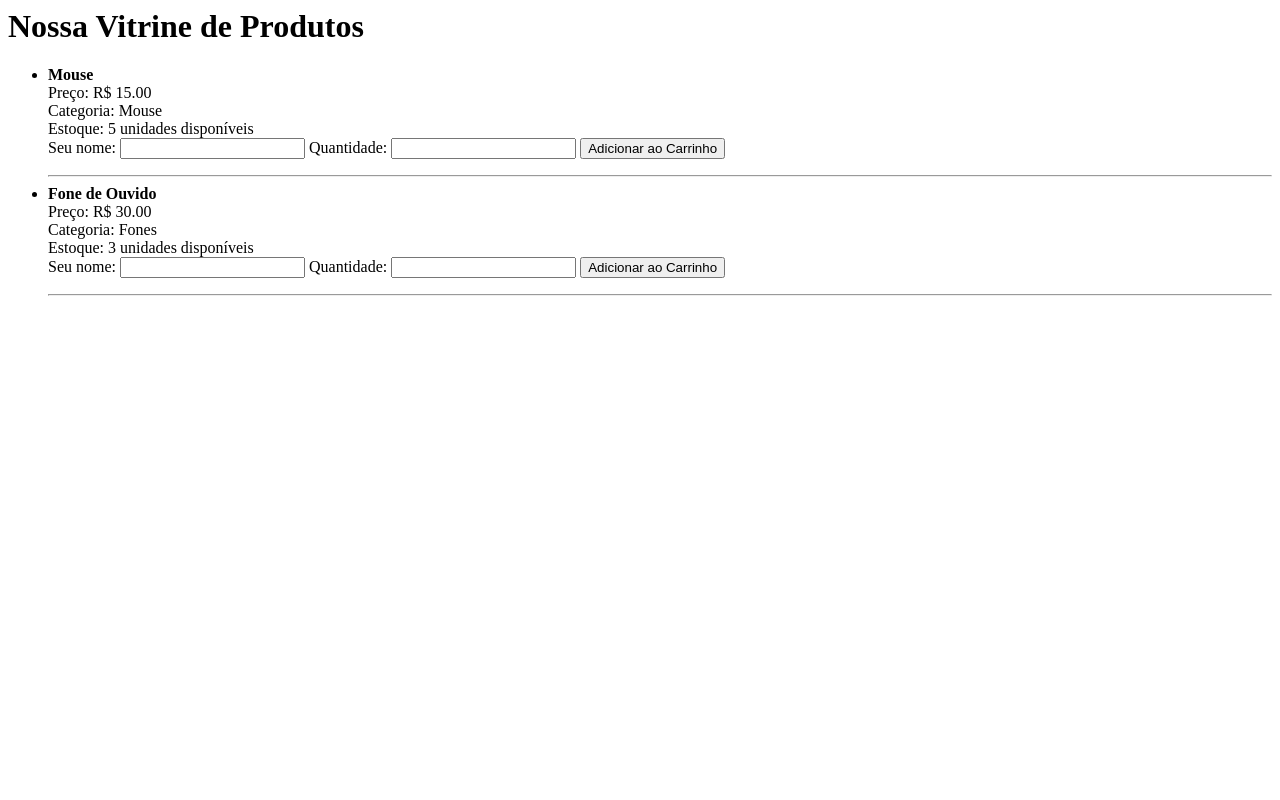
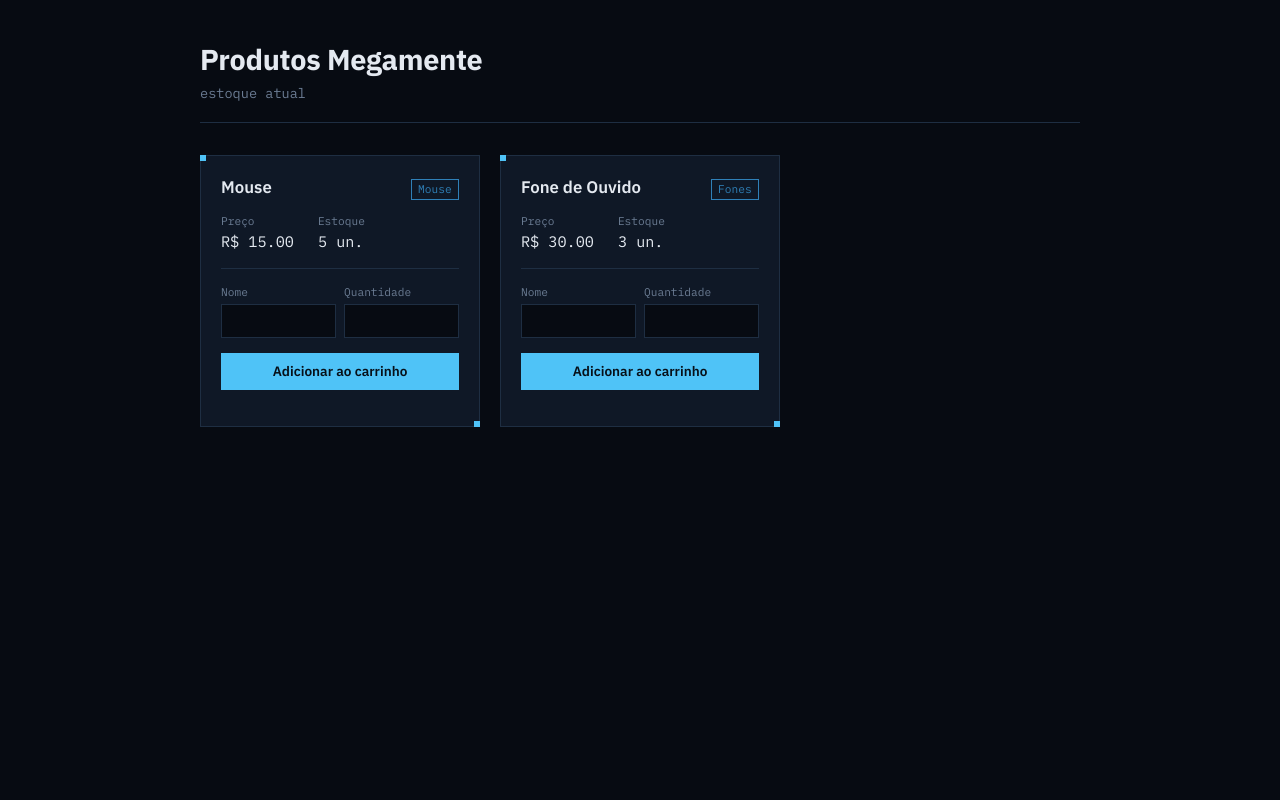
Before and after one commit to YuriCastroCoelho/bingbong, a Django app: template manager/templates/manager/lista_produtos.html in a window 1280 px wide. Run offline with Django 5.2, Linux system fonts and the light colour scheme; the template is opened without the code that fills it: values that come from a table or form of the project are taken from there, others are empty; data comes from the database, SQL or seed files in the repository; both versions use the stored data as it was after the commit; parts of the project's set-up code (start-up, migrations or seed data) failed here and were passed over.

Commit message:
Outra coisa

```diff
--- /dev/null
+++ b/manager/static/manager/css/estilo.css
@@ -0,0 +1,316 @@
+@import url('https://fonts.googleapis.com/css2?family=IBM+Plex+Sans:wght@400;600;700&family=IBM+Plex+Mono:wght@400;500&display=swap');
+
+:root {
+  --bg: #070B12;
+  --panel: #0F1826;
+  --panel-border: #1E2E42;
+  --ink: #E4E9F0;
+  --ink-muted: #6B7C93;
+  --blue: #2F80B8;
+  --accent: #4FC3F7;
+}
+
+body {
+  background: var(--bg);
+  color: var(--ink);
+  font-family: 'IBM Plex Sans', sans-serif;
+  margin: 0;
+  padding: 2.5rem 1.5rem;
+}
+
+.loja { max-width: 880px; margin: 0 auto; }
+
+.loja-header {
+  border-bottom: 1px solid var(--panel-border);
+  padding-bottom: 1.25rem;
+  margin-bottom: 2rem;
+}
+
+.loja-header h1 {
+  font-size: 1.8rem;
+  font-weight: 700;
+  margin: 0 0 0.4rem;
+  letter-spacing: -0.01em;
+}
+
+.loja-header p {
+  color: var(--ink-muted);
+  font-family: 'IBM Plex Mono', monospace;
+  font-size: 0.85rem;
+  margin: 0;
+}
+
+.grid {
+  list-style: none;
+  margin: 0;
+  padding: 0;
+  display: grid;
+  grid-template-columns: repeat(auto-fill, minmax(260px, 1fr));
+  gap: 1.25rem;
+}
+
+.card {
+  position: relative;
+  background: var(--panel);
+  border: 1px solid var(--panel-border);
+  padding: 1.25rem;
+}
+
+.card::before, .card::after {
+  content: '';
+  position: absolute;
+  width: 6px;
+  height: 6px;
+  background: var(--accent);
+}
+.card::before { top: -1px; left: -1px; }
+.card::after { bottom: -1px; right: -1px; }
+
+.card-top {
+  display: flex;
+  justify-content: space-between;
+  align-items: baseline;
+  gap: 0.75rem;
+  margin-bottom: 0.9rem;
+}
+
+.card-top h2 {
+  font-size: 1.05rem;
+  font-weight: 600;
+  margin: 0;
+  color: var(--ink);
+}
+
+.badge {
+  font-family: 'IBM Plex Mono', monospace;
+  font-size: 0.7rem;
+  color: var(--blue);
+  border: 1px solid var(--blue);
+  padding: 0.15rem 0.4rem;
+  white-space: nowrap;
+}
+
+.specs {
+  display: flex;
+  gap: 1.5rem;
+  margin: 0 0 1.1rem;
+  font-family: 'IBM Plex Mono', monospace;
+}
+
+.specs div { display: flex; flex-direction: column; gap: 0.15rem; }
+.specs dt { font-size: 0.7rem; color: var(--ink-muted); }
+.specs dd { margin: 0; font-size: 0.95rem; color: var(--ink); }
+
+.card form {
+  display: flex;
+  flex-wrap: wrap;
+  gap: 0.5rem;
+  border-top: 1px solid var(--panel-border);
+  padding-top: 1rem;
+}
+
+.card form label {
+  display: flex;
+  flex-direction: column;
+  font-size: 0.7rem;
+  color: var(--ink-muted);
+  font-family: 'IBM Plex Mono', monospace;
+  flex: 1;
+  min-width: 100px;
+}
+
+.card input {
+  background: var(--bg);
+  border: 1px solid var(--panel-border);
+  color: var(--ink);
+  padding: 0.45rem 0.5rem;
+  font-family: 'IBM Plex Mono', monospace;
+  font-size: 0.85rem;
+  margin-top: 0.3rem;
+}
+
+.card input:focus {
+  outline: 2px solid var(--accent);
+  outline-offset: 1px;
+  border-color: var(--accent);
+}
+
+.card button {
+  width: 100%;
+  background: var(--accent);
+  color: #071019;
+  border: none;
+  font-family: 'IBM Plex Sans', sans-serif;
+  font-weight: 600;
+  font-size: 0.85rem;
+  padding: 0.6rem;
+  margin-top: 0.4rem;
+  cursor: pointer;
+}
+
+.card button:hover { background: #7DD3FC; }
+.card button:focus-visible { outline: 2px solid var(--ink); outline-offset: 2px; }
+
+.empty {
+  color: var(--ink-muted);
+  font-family: 'IBM Plex Mono', monospace;
+  grid-column: 1 / -1;
+}
+
+/* Pagina do Carrinho */
+
+.carrinho { max-width: 640px; margin: 0 auto; }
+
+.carrinho-header {
+  border-bottom: 1px solid var(--panel-border);
+  padding-bottom: 1.25rem;
+  margin-bottom: 1.5rem;
+}
+
+.carrinho-header h1 {
+  font-size: 1.8rem;
+  font-weight: 700;
+  margin: 0 0 0.6rem;
+  letter-spacing: -0.01em;
+}
+
+.carrinho-header .cliente {
+  font-family: 'IBM Plex Mono', monospace;
+  font-size: 0.85rem;
+  color: var(--ink-muted);
+  margin: 0 0 0.6rem;
+}
+
+.status {
+  display: inline-block;
+  font-family: 'IBM Plex Mono', monospace;
+  font-size: 0.75rem;
+  padding: 0.25rem 0.6rem;
+  border: 1px solid var(--blue);
+  color: var(--accent);
+}
+
+.mensagens {
+  list-style: none;
+  margin: 0 0 1.5rem;
+  padding: 0;
+}
+
+.mensagens li {
+  background: var(--panel);
+  border-left: 3px solid var(--accent);
+  padding: 0.6rem 0.8rem;
+  font-family: 'IBM Plex Mono', monospace;
+  font-size: 0.8rem;
+  margin-bottom: 0.4rem;
+}
+
+.itens {
+  list-style: none;
+  margin: 0 0 1.5rem;
+  padding: 0;
+  border-top: 1px solid var(--panel-border);
+}
+
+.itens li {
+  display: flex;
+  justify-content: space-between;
+  align-items: center;
+  padding: 0.85rem 0;
+  border-bottom: 1px solid var(--panel-border);
+}
+
+.itens .item-nome { color: var(--ink); font-weight: 600; }
+
+.itens .item-detalhe {
+  font-family: 'IBM Plex Mono', monospace;
+  font-size: 0.8rem;
+  color: var(--ink-muted);
+  text-align: right;
+}
+
+.vazio {
+  font-family: 'IBM Plex Mono', monospace;
+  color: var(--ink-muted);
+  padding: 1rem 0;
+}
+
+.total {
+  display: flex;
+  justify-content: space-between;
+  font-family: 'IBM Plex Mono', monospace;
+  font-size: 1.1rem;
+  padding: 1rem 0;
+  border-bottom: 1px solid var(--panel-border);
+  margin-bottom: 1.5rem;
+}
+
+.total strong { color: var(--accent); }
+
+.form-cupom {
+  display: flex;
+  gap: 0.5rem;
+  margin-bottom: 1.5rem;
+}
+
+.form-cupom select {
+  flex: 1;
+  background: var(--panel);
+  border: 1px solid var(--panel-border);
+  color: var(--ink);
+  padding: 0.55rem 0.6rem;
+  font-family: 'IBM Plex Mono', monospace;
+  font-size: 0.85rem;
+}
+
+.form-cupom select:focus {
+  outline: 2px solid var(--accent);
+  outline-offset: 1px;
+}
+
+.btn {
+  border: none;
+  font-family: 'IBM Plex Sans', sans-serif;
+  font-weight: 600;
+  font-size: 0.85rem;
+  padding: 0.6rem 1rem;
+  cursor: pointer;
+}
+
+.btn-primary { background: var(--accent); color: #071019; }
+.btn-primary:hover { background: #7DD3FC; }
+
+.btn-outline {
+  background: transparent;
+  border: 1px solid var(--panel-border);
+  color: var(--ink-muted);
+}
+.btn-outline:hover { border-color: var(--ink-muted); color: var(--ink); }
+
+.btn-danger {
+  background: transparent;
+  border: 1px solid #E5484D;
+  color: #E5484D;
+}
+.btn-danger:hover { background: #E5484D; color: var(--bg); }
+
+.btn:focus-visible { outline: 2px solid var(--ink); outline-offset: 2px; }
+
+.acoes {
+  display: flex;
+  gap: 0.6rem;
+  flex-wrap: wrap;
+  margin-bottom: 1rem;
+}
+
+.voltar { margin-top: 1.5rem; }
+.voltar button {
+  background: transparent;
+  border: none;
+  color: var(--ink-muted);
+  font-family: 'IBM Plex Mono', monospace;
+  font-size: 0.8rem;
+  cursor: pointer;
+  padding: 0;
+}
+.voltar button:hover { color: var(--accent); }
--- a/manager/templates/manager/lista_produtos.html
+++ b/manager/templates/manager/lista_produtos.html
@@ -1,21 +1,44 @@
-<h1>Nossa Vitrine de Produtos</h1>
+{% load static %}
+<link rel="stylesheet" href="{% static 'manager/css/estilo.css' %}">
 
-<ul>
+<div class="loja">
+  <div class="loja-header">
+    <h1>Produtos Megamente</h1>
+    <p>estoque atual</p>
+  </div>
+
+  <ul class="grid">
       {% for produto in produtos %}
-        <li>
-            <strong>{{ produto.nome }}</strong><br>
-            Preço: R$ {{ produto.preco }}<br>
-            Categoria: {{ produto.categoria }}<br>
-            Estoque: {{ produto.estoque }} unidades disponíveis
+          <li class="card">
+              <div class="card-top">
+                  <h2>{{ produto.nome }}</h2>
+                  <span class="badge">{{ produto.categoria }}</span>
+              </div>
+
+              <dl class="specs">
+                  <div>
+                      <dt>Preço</dt>
+                      <dd>R$ {{ produto.preco }}</dd>
+                  </div>
+                  <div>
+                      <dt>Estoque</dt>
+                      <dd>{{ produto.estoque }} un.</dd>
+                  </div>
+              </dl>
+
               <form method="post" action="{% url 'adicionar_carrinho' produto.id %}">
                   {% csrf_token %}
-    Seu nome: <input type="text" name="cliente_username">
-    Quantidade: <input type="number" name="quantidade">
-    <button type="submit">Adicionar ao Carrinho</button>
+                  <label>Nome
+                      <input type="text" name="cliente_username">
+                  </label>
+                  <label>Quantidade
+                      <input type="number" name="quantidade" min="1">
+                  </label>
+                  <button type="submit">Adicionar ao carrinho</button>
               </form>
           </li>
-        <hr>
       {% empty %}
-        <p>Estamos Sem nenhum produto no Momento!</p>
+          <p class="empty">Estamos sem nenhum produto!</p>
       {% endfor %}
   </ul>
+</div>
--- a/manager/urls.py
+++ b/manager/urls.py
@@ -22,4 +22,24 @@ urlpatterns = [
         views.aplicar_cupom,
         name='aplicar_cupom'
     ),
+    path(
+        'carrinho/<int:pedido_id>/finalizar/',
+        views.finalizar_pedido,
+        name='finalizar_pedido'
+    ),
+    path(
+        'carrinho/<int:pedido_id>/a-caminho/',
+        views.marcar_a_caminho,
+        name='marcar_a_caminho'
+    ),
+    path(
+        'carrinho/<int:pedido_id>/entregue/',
+        views.marcar_entregue,
+        name='marcar_entregue'
+    ),
+    path(
+        'carrinho/<int:pedido_id>/cancelar/',
+        views.cancelar_pedido,
+        name='cancelar_pedido'
+    ),
 ]
```
Also changed, not shown: manager/templates/manager/ver_carrinho.html (+63 -10 lines), manager/views.py (+54 -28 lines), db.sqlite3. Lines whose indentation alone changed are shown as unchanged.
